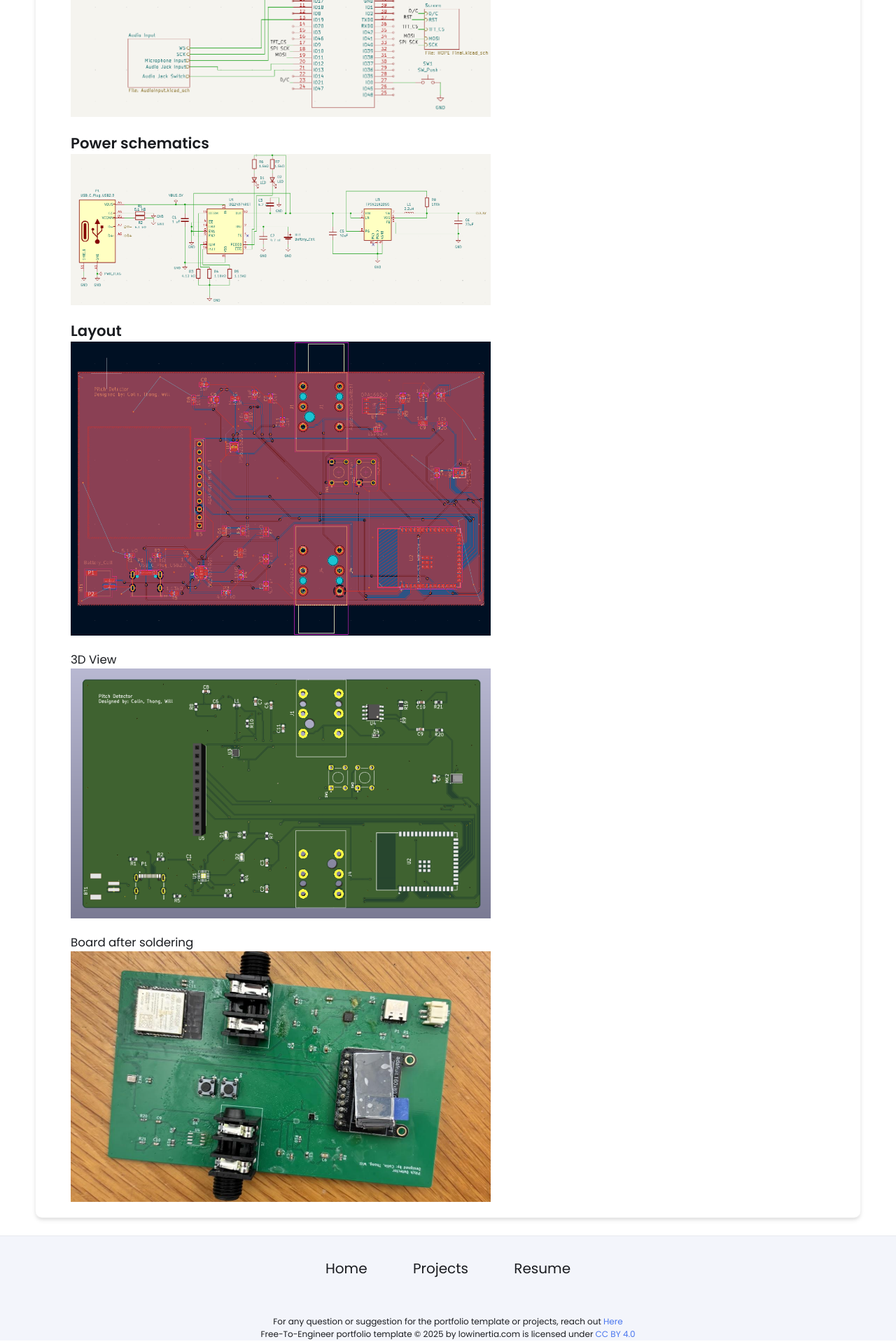
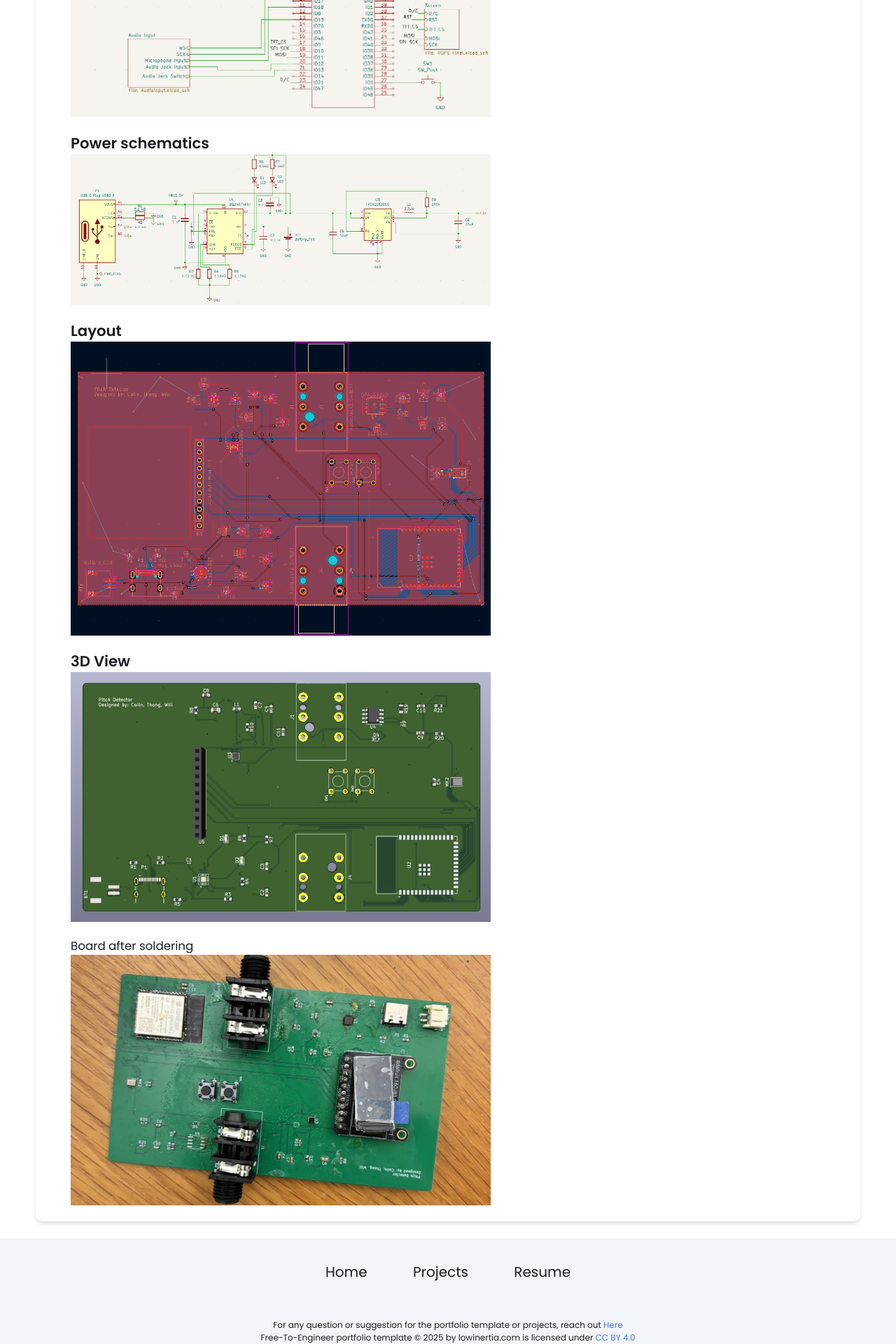
Before and after one commit to thongmn-8888/thongmn-8888.github.io, a Jekyll site: the page built from _projects/pitch-detector/index.md, in a window 1280 px wide. Shown: the part 1189-3109 px from the top of the page at 70% size. Built offline with Jekyll 4.4.1, drawn with Linux system fonts in a browser that asks for light colours.

```diff
--- a/_projects/pitch-detector/index.md
+++ b/_projects/pitch-detector/index.md
@@ -20,7 +20,7 @@ The Pitch Detector project focused on developing a portable system that identifi
 ## Layout
 <img src="/assets/images/pitch-detector-project/layout.png" width="600">
 
-### 3D View
+## 3D View
 <img src="/assets/images/pitch-detector-project/3d-view.png" width="600">
 
 ### Board after soldering
```
